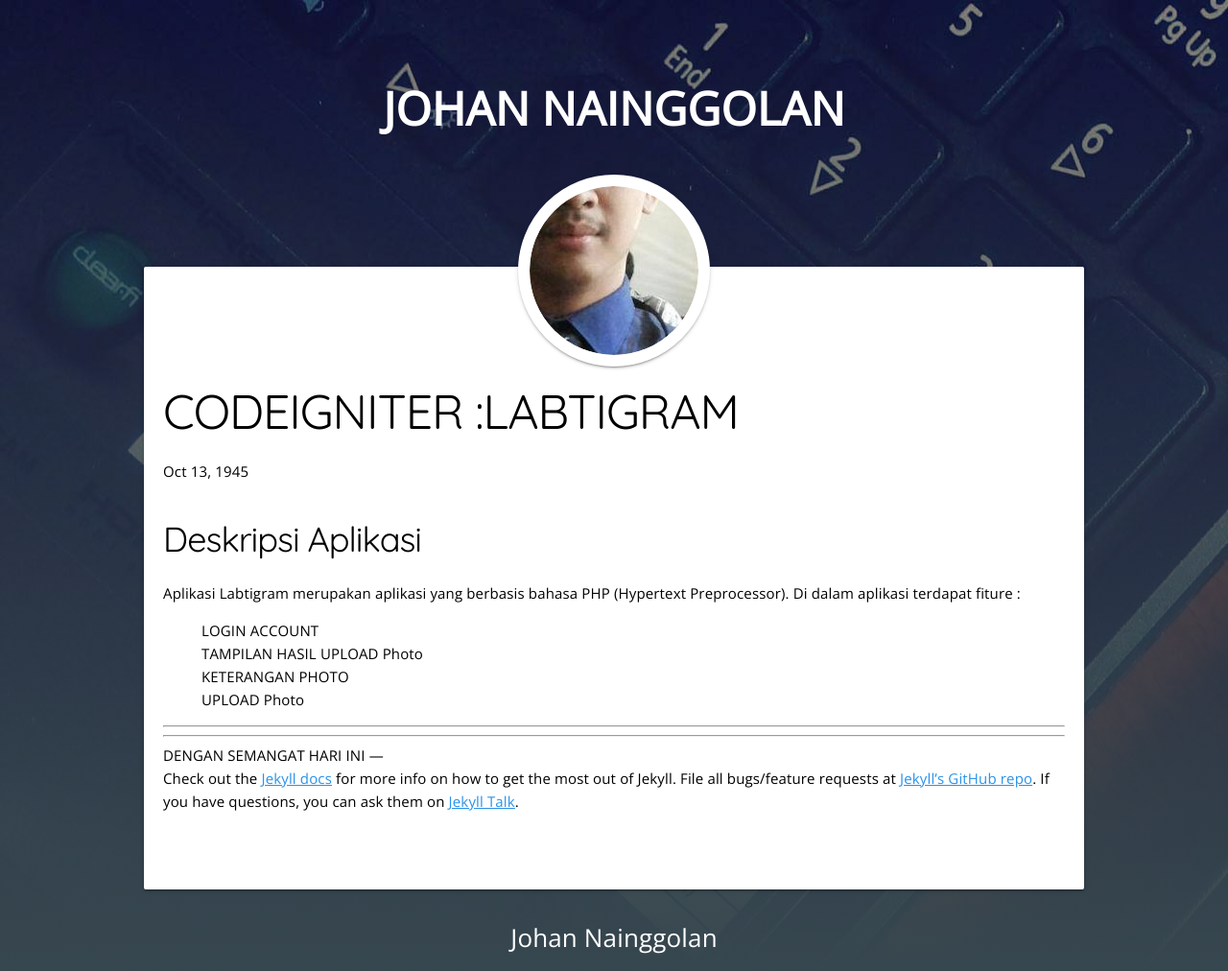
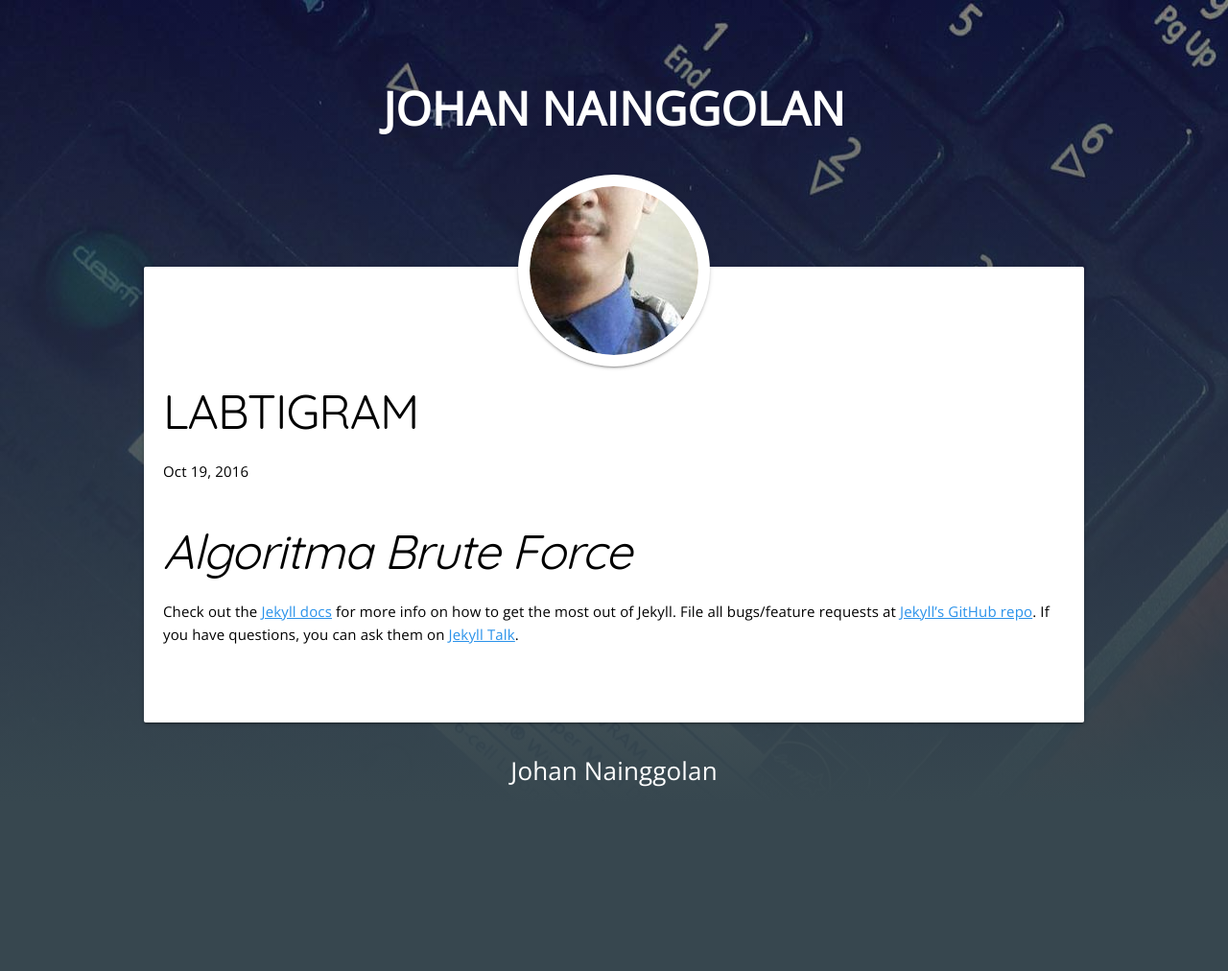
Before and after one commit to jolabti/jolabti.github.io, a Jekyll site: the page built from _posts/2016-10-14-CODEIGNITER-LABTIGRAM.markdown, in a window 1280 px wide. Shown: the whole page at 96% size. Built offline with Jekyll 4.4.1, drawn with Linux system fonts in a browser that asks for light colours; after the commit the page ends 900 px from its top, so only the background shows below that.

Commit message:
materi paa 3 bruteforce

```diff
--- a/_posts/2016-10-14-CODEIGNITER-LABTIGRAM.markdown
+++ b/_posts/2016-10-14-CODEIGNITER-LABTIGRAM.markdown
@@ -1,25 +1,13 @@
 ---
 layout: post
-title:  "CODEIGNITER :LABTIGRAM"
-date:   1945-10-13 11:49:45 +0200
+title:  "LABTIGRAM "
+date:   2016-10-19 11:49:45 +0200
 categories: jekyll update
 ---
-### Deskripsi Aplikasi
-  Aplikasi Labtigram merupakan aplikasi yang berbasis bahasa PHP (Hypertext Preprocessor). Di dalam aplikasi terdapat fiture :
-  * LOGIN ACCOUNT
-  * TAMPILAN HASIL UPLOAD Photo
-  * KETERANGAN PHOTO
-  * UPLOAD Photo
 
-  [](https://jolabti.github.io/assets/newphoto.jpg)
+# _Algoritma Brute Force_
 
 
-
-
----
----
-DENGAN SEMANGAT HARI INI
----
 
 Check out the [Jekyll docs][jekyll-docs] for more info on how to get the most out of Jekyll. File all bugs/feature requests at [Jekyll’s GitHub repo][jekyll-gh]. If you have questions, you can ask them on [Jekyll Talk][jekyll-talk].
 
```
Also changed, not shown: _posts/2016-10-19-PRAKTIKUM PAA 3- BRUTE FORCE.markdown (added, +119 -0 lines), assets/output.png (added), 6 other files.
